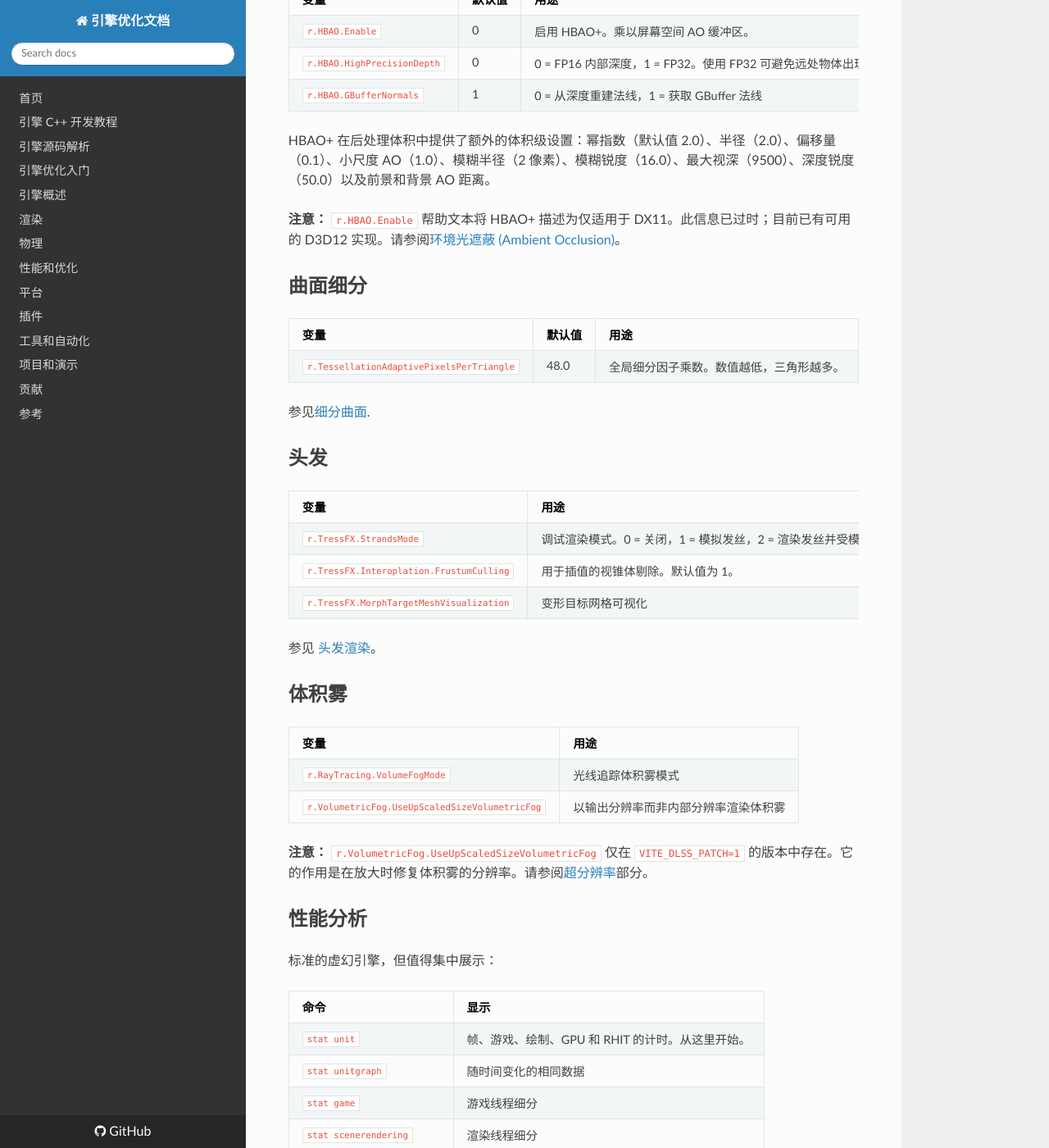
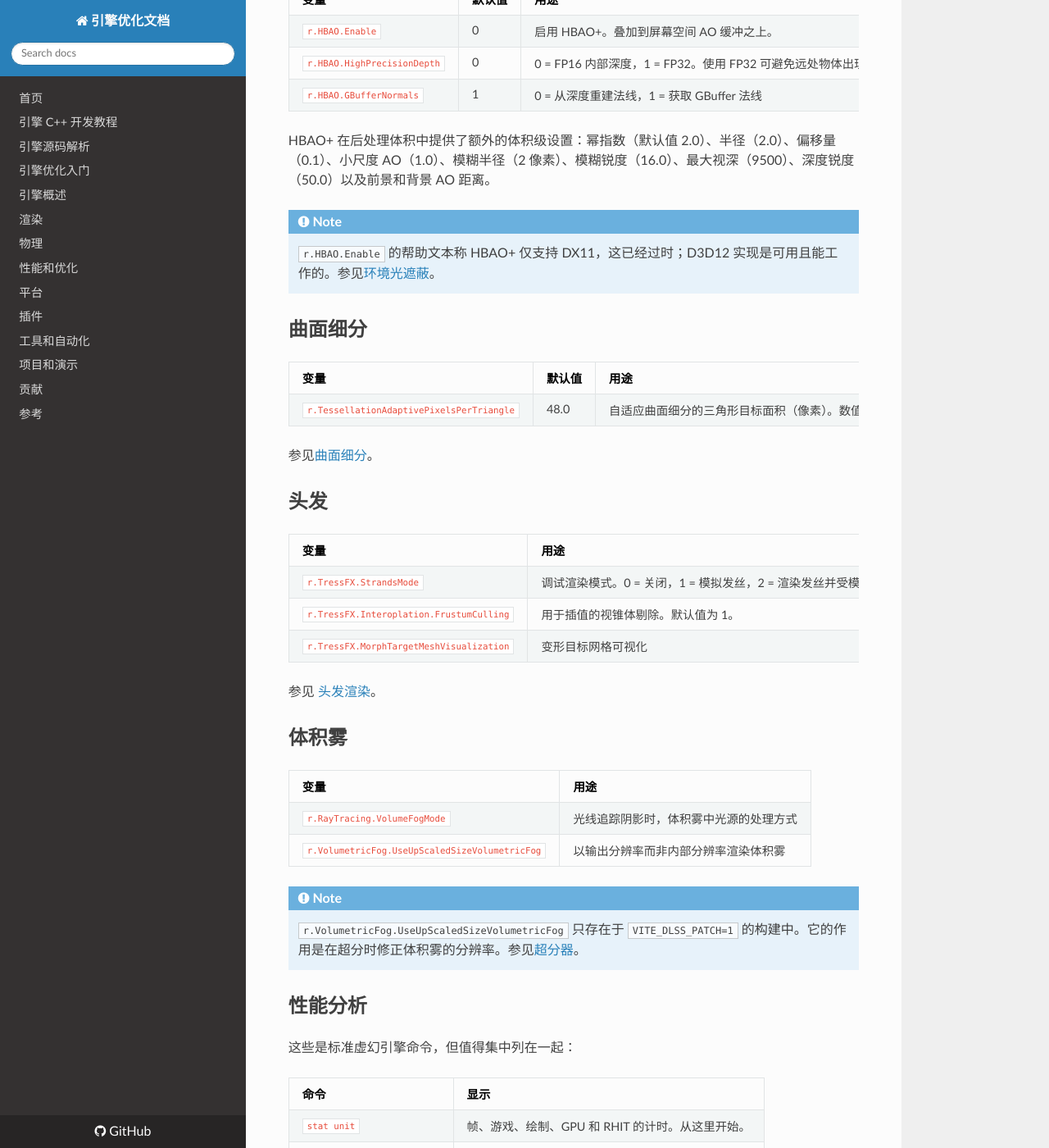
Before and after one commit to OpenHUTB/cpp, an MkDocs documentation site: the page built from docs/optimization/Reference/Console-Variables.md, in a window 1280 px wide and 1400 px high, scrolled down 4417 px. Shown: the whole window at 82% size. Built offline with MkDocs 1.6.1, drawn with Linux system fonts in a browser that asks for light colours; nearby versions of some CDN libraries; a script that is not in the unit is left out; some of the changed text lies outside the part shown.

Commit message:
docs: 修正控制台变量页的剔除说明与术语
- 原文说 Vite 保持原生 4.27 的剔除取值（关闭），原译误作「Vite 修改了其中一些默认设置」
- 剔除三行补回 Culling 的 0/1 语义，以及 Radius 10000（100 米）、Angle 1 的默认值
- TessellationAdaptivePixelsPerTriangle 是自适应细分的三角形目标面积，不是「全局细分因子乘数」
- VolumeFogMode 按原文重写；upscaling 统一为超分，细分曲面改为曲面细分
- 术语表链接改为同目录相对路径

````diff
--- a/docs/optimization/Reference/Console-Variables.md
+++ b/docs/optimization/Reference/Console-Variables.md
@@ -15,9 +15,9 @@ r.SMAA.Quality=2
 r.HBAO.Enable=1
 ```
 
-## Vite 特有的
+## Vite 特有变量
 
-这些在 UE 4.27 版本中不存在。
+这些变量在原生 UE 4.27 中不存在。
 
 | 变量 | 默认值 | 用途 |
 |---|---|---|
@@ -56,13 +56,13 @@ r.HBAO.Enable=1
 
 | 变量 | 用途 |
 |---|---|
-| `r.RayTracing.Culling` | 光线追踪实例剔除模式 |
-| `r.RayTracing.Culling.Radius` | 剔除距离 |
-| `r.RayTracing.Culling.Angle` | 角度剔除阈值 |
+| `r.RayTracing.Culling` | `0`（默认）关闭，`1` 按距离和立体角剔除相机后方的物体 |
+| `r.RayTracing.Culling.Radius` | 超过该距离后，相机后方的物体被剔除。默认 10000（100 米）。 |
+| `r.RayTracing.Culling.Angle` | 投影角度阈值，低于该值且位于相机后方的物体被剔除。默认 1。 |
 | `r.RayTracing.SceneCaptures` | 是否使用场景捕获构建光线追踪场景 |
 | `r.RayTracing.PreGather` | 预收集通道控制 |
 
-剔除设置是光线追踪性能最有效的调节手段之一，Vite 修改了其中一些默认设置——请参阅[引擎默认设置](../Performance/Engine-Defaults.md)。
+剔除设置是光线追踪性能最有效的调节手段之一。Vite 保持原生 4.27 的取值，即剔除关闭；何时开启请参阅[引擎默认设置](../Performance/Engine-Defaults.md#光线追踪剔除)。
 
 
 ### 天空光照
@@ -141,22 +141,23 @@ RTXGI 插件默认启用。请参阅[动态 DDGI](../Rendering/DDGI-Dynamic.md)
 
 | 变量 | 默认值 | 用途 |
 |---|---|---|
-| `r.HBAO.Enable` | 0 | 启用 HBAO+。乘以屏幕空间 AO 缓冲区。 |
+| `r.HBAO.Enable` | 0 | 启用 HBAO+。叠加到屏幕空间 AO 缓冲之上。 |
 | `r.HBAO.HighPrecisionDepth` | 0 | 0 = FP16 内部深度，1 = FP32。使用 FP32 可避免远处物体出现自遮挡条带。 |
 | `r.HBAO.GBufferNormals` | 1 | 0 = 从深度重建法线，1 = 获取 GBuffer 法线 |
 
 HBAO+ 在后处理体积中提供了额外的体积级设置：幂指数（默认值 2.0）、半径（2.0）、偏移量（0.1）、小尺度 AO（1.0）、模糊半径（2 像素）、模糊锐度（16.0）、最大视深（9500）、深度锐度（50.0）以及前景和背景 AO 距离。
 
-**注意：** `r.HBAO.Enable` 帮助文本将 HBAO+ 描述为仅适用于 DX11。此信息已过时；目前已有可用的 D3D12 实现。请参阅[环境光遮蔽 (Ambient Occlusion)](../Rendering/Ambient-Occlusion.md)。
+!!! note
+    `r.HBAO.Enable` 的帮助文本称 HBAO+ 仅支持 DX11，这已经过时；D3D12 实现是可用且能工作的。参见[环境光遮蔽](../Rendering/Ambient-Occlusion.md)。
 
 
 ## 曲面细分
 
 | 变量 | 默认值 | 用途 |
 |---|---|---|
-| `r.TessellationAdaptivePixelsPerTriangle` | 48.0 | 全局细分因子乘数。数值越低，三角形越多。 |
+| `r.TessellationAdaptivePixelsPerTriangle` | 48.0 | 自适应曲面细分的三角形目标面积（像素）。数值越低，三角形越多。 |
 
-参见[细分曲面](../Rendering/Tessellation.md).
+参见[曲面细分](../Rendering/Tessellation.md)。
 
 ## 头发
 
@@ -172,15 +173,16 @@ HBAO+ 在后处理体积中提供了额外的体积级设置：幂指数（默
 
 | 变量 | 用途 |
 |---|---|
-| `r.RayTracing.VolumeFogMode` | 光线追踪体积雾模式 |
+| `r.RayTracing.VolumeFogMode` | 光线追踪阴影时，体积雾中光源的处理方式 |
 | `r.VolumetricFog.UseUpScaledSizeVolumetricFog` | 以输出分辨率而非内部分辨率渲染体积雾 |
 
-**注意：** `r.VolumetricFog.UseUpScaledSizeVolumetricFog` 仅在 `VITE_DLSS_PATCH=1` 的版本中存在。它的作用是在放大时修复体积雾的分辨率。请参阅[超分辨率](../Rendering/Upscalers.md)部分。
+!!! note
+    `r.VolumetricFog.UseUpScaledSizeVolumetricFog` 只存在于 `VITE_DLSS_PATCH=1` 的构建中。它的作用是在超分时修正体积雾的分辨率。参见[超分器](../Rendering/Upscalers.md)。
 
 
 ## 性能分析
 
-标准的虚幻引擎，但值得集中展示：
+这些是标准虚幻引擎命令，但值得集中列在一起：
 
 | 命令 | 显示 |
 |---|---|
@@ -207,7 +209,8 @@ HBAO+ 在后处理体积中提供了额外的体积级设置：幂指数（默
 | `<variable>` 不带值 | 打印当前值和帮助文本 |
 | `DumpConsoleCommands` | 列出命令 |
 
-**警告：** 引擎中的帮助文本有时会过时——例如，HBAO+ 声称仅支持 DX11。当行为与帮助文本不一致时，以源代码为准。
+!!! warning
+    引擎里的帮助文本偶尔会过时——HBAO+ 的「仅 DX11」就是一例。行为与帮助文本冲突时，以源码为准。
 
 
 ## 另请参阅
@@ -215,4 +218,4 @@ HBAO+ 在后处理体积中提供了额外的体积级设置：幂指数（默
 - [编译时开关](../Performance/Compile-Time-Switches.md)
 - [引擎默认设置](../Performance/Engine-Defaults.md)
 - [性能分析](../Performance/Profiling.md)
-- [术语表](../Reference/Glossary.md)
+- [术语表](Glossary.md)
````
